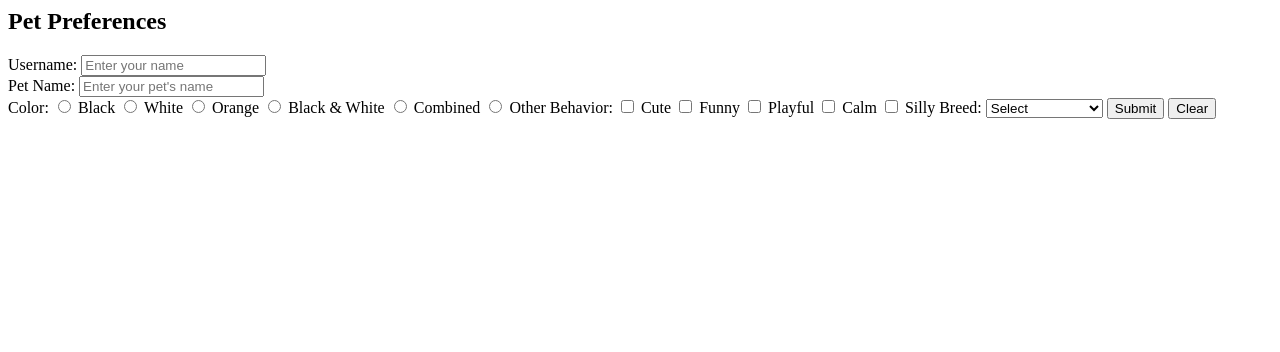
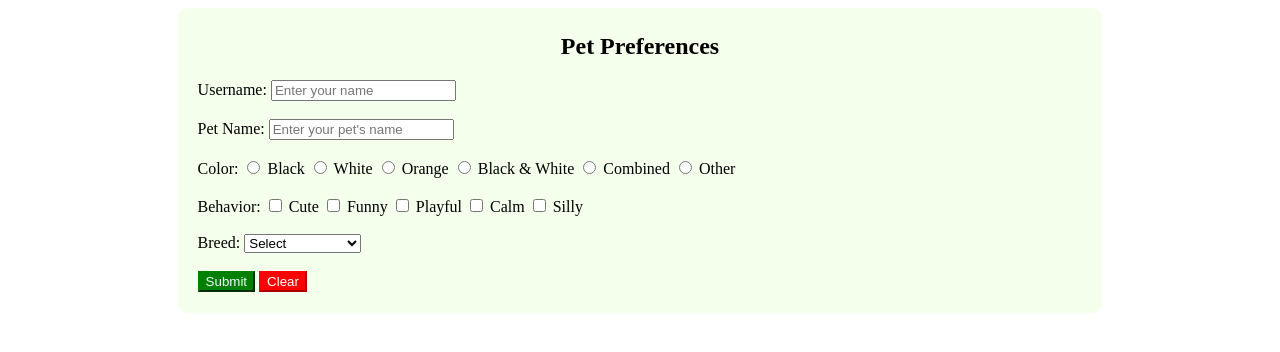
Before and after one commit to sinan2003bin-hub/pet, a Django app: template pet_form/templates/home.html in a window 1280 px wide. Shown: the top 352 px of the page. Run offline with Django 5.2, Linux system fonts and the light colour scheme; the template is opened without the code that fills it, so the values that code supplies are empty; parts of the project's set-up code (start-up, migrations or seed data) failed here and were passed over.

Commit message:
improved UI

```diff
--- a/pet_form/templates/home.html
+++ b/pet_form/templates/home.html
@@ -1,10 +1,32 @@
-<h2>Pet Preferences</h2>
+<style>
+    div{
+        background-color: rgb(244, 255, 236);
+        padding: 5px 20px;
+        border-radius: 10px;
+        width: 70%;
+        margin: auto;
+    }
+    .submit{
+    background-color: green;
+    color:aliceblue;
+    border-color:green;
+    }
+
+    .clear{
+    background-color: red;
+    color: white;
+    border-color:red;
+    }
+</style>
+
+<div>
+<h2><center>Pet Preferences</center></h2>
 <form method="post">
     {% csrf_token %}
     <label>Username:</label>
-    <input type="text" name="username" placeholder="Enter your name"><br>
+    <input type="text" name="username" placeholder="Enter your name"><br><br>
     <label>Pet Name:</label>
-    <input type="text" name="name" placeholder="Enter your pet's name"><br>
+    <input type="text" name="name" placeholder="Enter your pet's name"><br><br>
 
     <label>Color:</label>
 
@@ -19,7 +41,7 @@
     <input type="radio" name="color" value="combined">
     <label>Combined</label>
     <input type="radio" name="color" value="other">
-    <label>Other</label>
+    <label>Other</label><br><br>
 
     <label>Behavior:</label>
 
@@ -32,7 +54,7 @@
     <input type="checkbox" name="behavior" value="calm">
     <label>Calm</label>
     <input type="checkbox" name="behavior" value="silly">
-    <label>Silly</label>
+    <label>Silly</label><br><br>
 
     <label>Breed:</label>
 
@@ -52,12 +74,14 @@
 
         <option value="Bengal">Bengal</option>
 
-    </select>
+    </select><br><br>
 
 
 
 
 
-    <button type="submit">Submit</button>
-    <button type="clear">Clear</button>
+    <button type="submit" class="submit">Submit</button>
+    <button type="clear" class="clear">Clear</button>
 </form>
+
+</div>
--- a/pet_form/views.py
+++ b/pet_form/views.py
@@ -17,7 +17,7 @@ def home(request):
             color=color,
             behavior=behavior,
             breed=breed,
-)
+            )
 
         return redirect('home')
 
@@ -38,4 +38,3 @@ def dashboard(request):
         'pets': pets,
         'action': action
     })
-# Create your views here.
```
Also changed, not shown: pet_form/templates/dashboard.html (+17 -5 lines), db.sqlite3.
